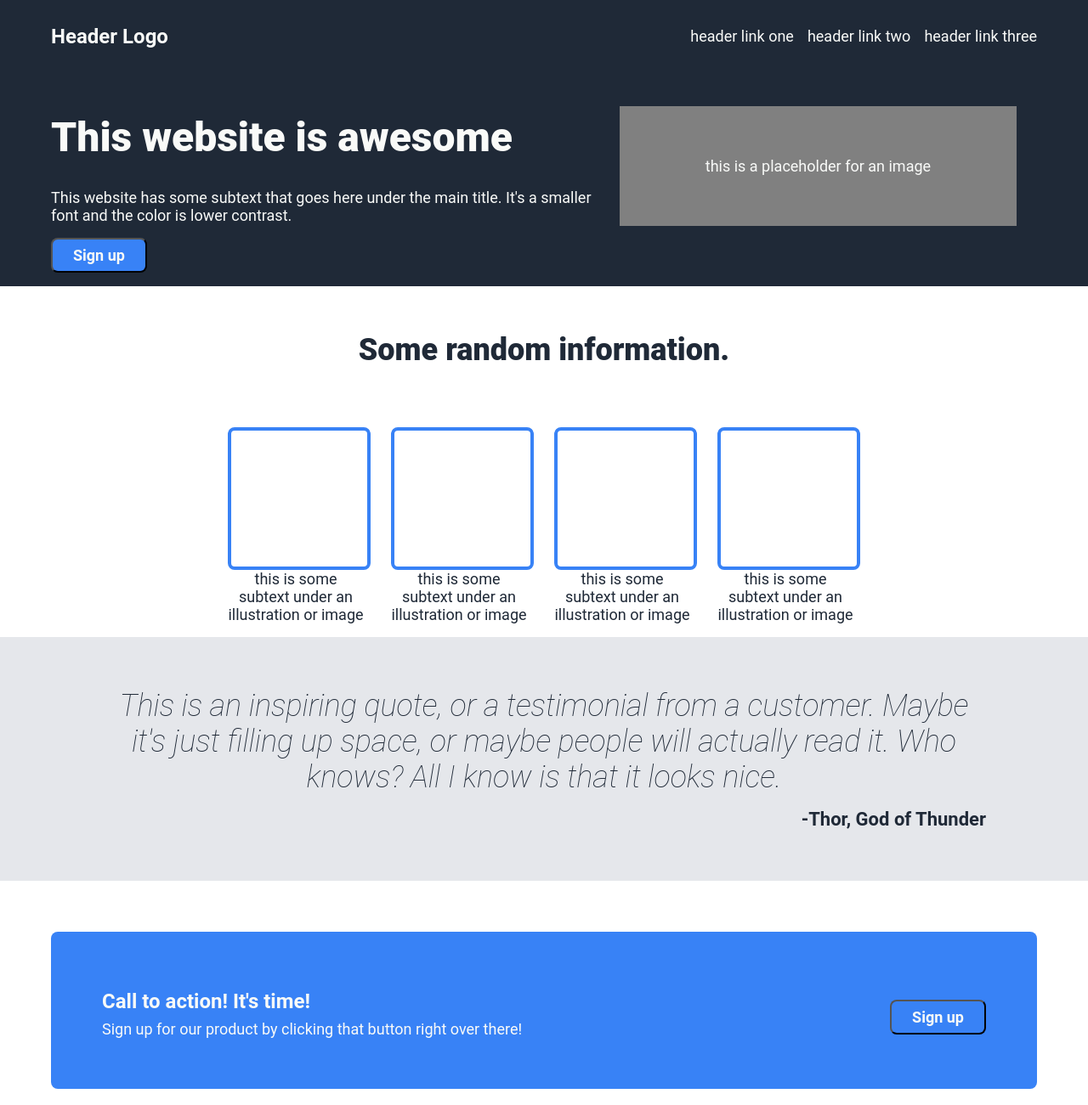
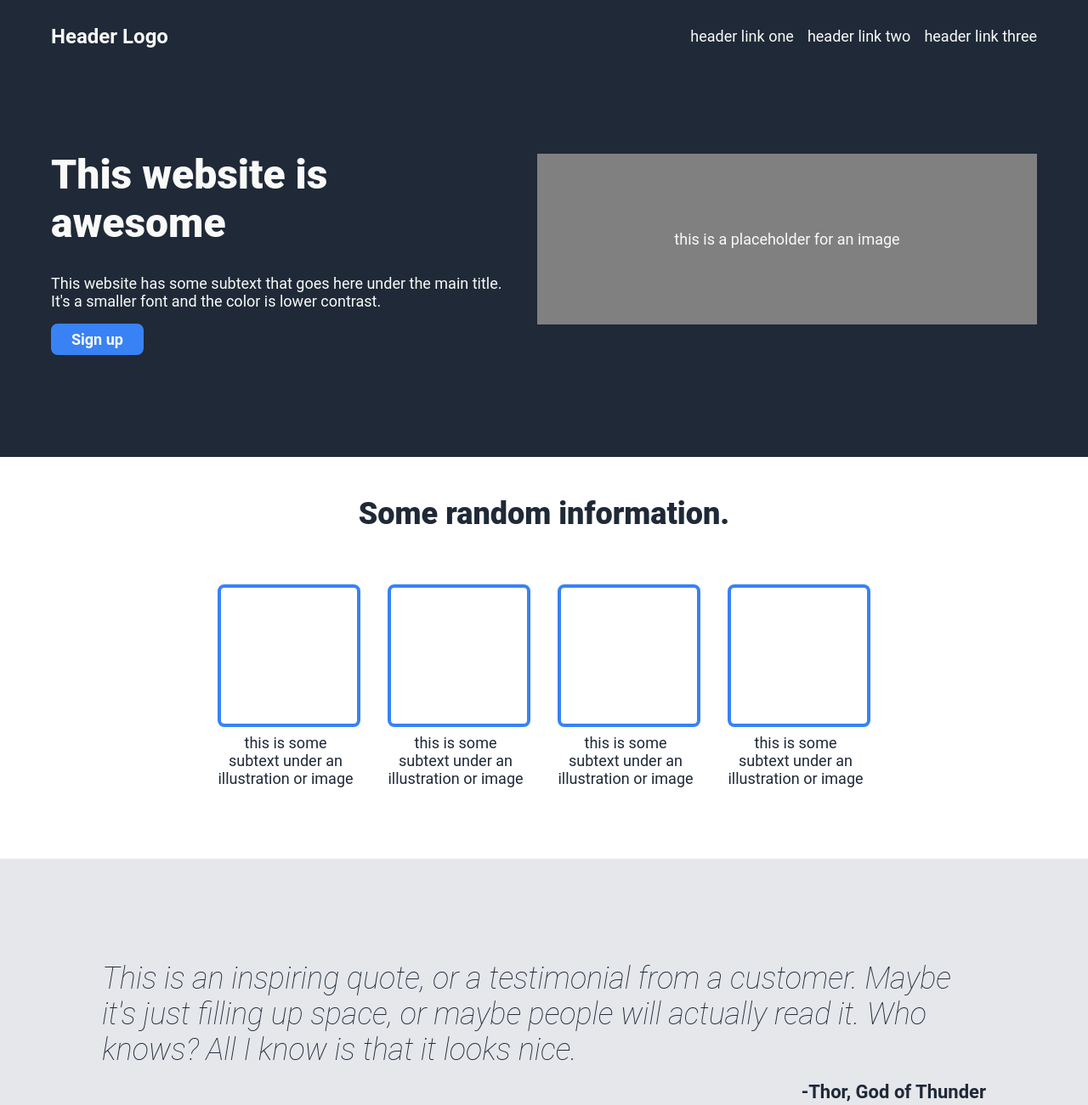
Before and after one commit to voiceandtone/odin-landing-page, a plain HTML site: page index.html in a window 1280 px wide. Shown: the top 1301 px of the page at 85% size. Drawn offline with Linux system fonts and the light colour scheme.

Commit message:
Make final code refinements

```diff
--- a/index.html
+++ b/index.html
@@ -17,14 +17,12 @@
         </div>
 
         <div class="hero">
-            <div class="content">
+            <div class="lead-content">
                 <h1>This website is awesome</h1>
                 <p>This website has some subtext that goes here under the main title. It's a smaller font and the color is lower contrast.</p>
                 <button>Sign up</button>
             </div>
             <div class="image-block">
-                <!-- perhaps create as an inset div with background: gray -->
-                <!-- <img src="#" alt="the website hero image">  -->
                 <p>this is a placeholder for an image</p>
             </div>
         </div>
@@ -33,22 +31,18 @@
             <h2>Some random information.</h2>
             <div class="object-row">
                 <div class="object">
-                    <!-- fixed width, height and border -->
                     <div class="rounded-square"></div>
                     <p class="dark">this is some subtext under an illustration or image</p>
                 </div>
                 <div class="object">
-                    <!-- fixed width, height and border -->
                     <div class="rounded-square"></div>
                     <p class="dark">this is some subtext under an illustration or image</p>
                 </div>
                 <div class="object">
-                    <!-- fixed width, height and border -->
                     <div class="rounded-square"></div>
                     <p class="dark">this is some subtext under an illustration or image</p>
                 </div>
                 <div class="object">
-                    <!-- fixed width, height and border -->
                     <div class="rounded-square"></div>
                     <p class="dark">this is some subtext under an illustration or image</p>
                 </div>
--- a/style.css
+++ b/style.css
@@ -27,7 +27,7 @@ h2 {
     font-weight: 900;
     color: #1f2937;
     text-align: center;
-    padding: 24px;
+    padding: 16px;
 }
 
 h3 {
@@ -51,21 +51,29 @@ a, p {
 }
 
 p.dark {
-    /* color undefined in style guide */
     color: #1f2937;
     width: 160px;
     text-align: center;
+    padding: 8px 0;
 }
 
 .hero {
     background-color: #1f2937;
     display: flex;
-    justify-content: space-between;
-    align-items: start;
-    /* vertical padding might need adjusting */
-    padding: 16px 60px;
-    /* TBC flex setting on .hero and .image-block to give them equal sizing */
-    flex: 0 1 auto;
+    gap: 32px;
+    padding: 60px 60px 120px;
+}
+
+.lead-content {
+    width: 50%;
+}
+
+.image-block {
+    background-color: gray;
+    width: 50%;
+    padding: 90px 24px;
+    margin: auto;
+    text-align: center;
 }
 
 button {
@@ -75,29 +83,20 @@ button {
     font-weight: bold;
     border-radius: 8px;
     padding: 8px 24px;
-    /* how to remove the default border? */
+    border: 0;
     margin-top: 16px;
 }
 
-button.bordered {
+#bordered {
     border: 2px solid #f9faf8;
-}
-
-.image-block {
-    background-color: gray;
-    width: 600px;
-    margin: 24px;
-    padding: 60px 24px;
-    text-align: center;
-    /* see .hero */
-    flex: 0 1 auto;
 }
 
 .object-row {
     display: flex;
     justify-content: center;
-    gap: 24px;
+    gap: 32px;
     padding: 16px 60px;
+    margin-bottom: 60px;
 }
 
 .rounded-square {
@@ -110,7 +109,7 @@ button.bordered {
 .body-middle {
     /* is there a way to uniformly scale the height of each block? */
     background-color: #e5e7eb;
-    padding: 60px 120px;
+    padding: 120px 120px;
 }
 
 .quote {
@@ -118,7 +117,6 @@ button.bordered {
     font-style: italic;
     font-weight: lighter;
     color: #1f2937;
-    text-align: center;
 }
 
 .attribution {
@@ -132,7 +130,7 @@ button.bordered {
 .call-to-action {
     background-color: #3882f6;
     margin: 60px 60px;
-    padding: 60px 60px;
+    padding: 32px 120px;
     border-radius: 8px;
     display: flex;
     justify-content: space-between;
```
